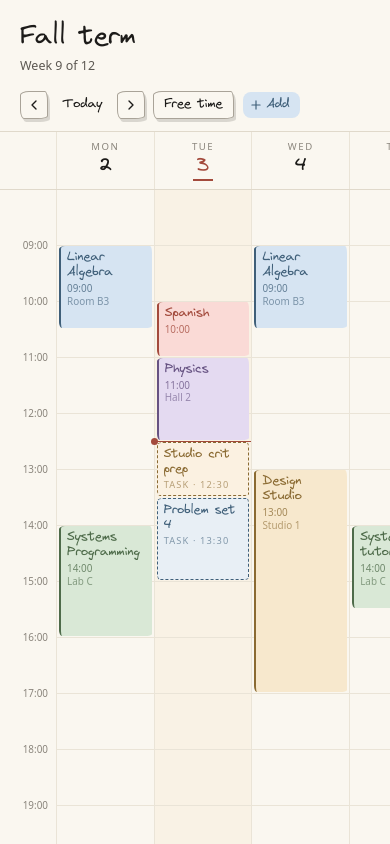
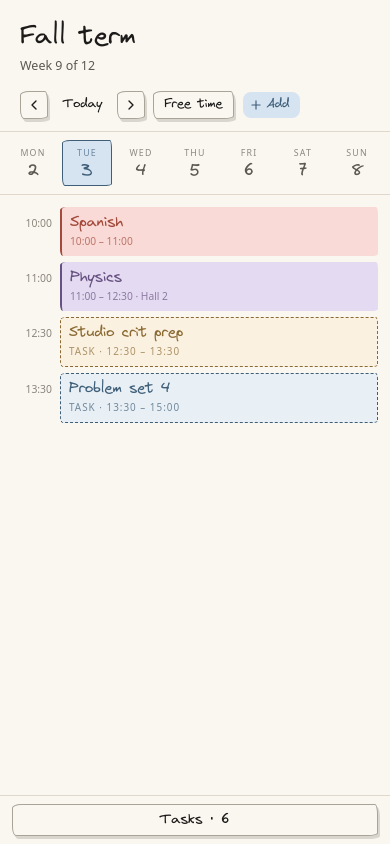
Before and after one commit to abderrahmenex86/TimeTable, a React (Vite) app: page / in a window 390 px wide. Built offline with nearby package versions, Linux system fonts and the light colour scheme.

Commit message:
[FEAT] add mobile day agenda and task drawer

```diff
--- /dev/null
+++ b/src/components/day-agenda/day-agenda.tsx
@@ -0,0 +1,216 @@
+import { useMemo, useState } from 'react'
+import { todayKey, weekdayOf } from '@/domain/dates'
+import { DEFAULT_DAY_WINDOW } from '@/domain/free-time'
+import { formatClock, formatDuration, formatRange } from '@/domain/time'
+import {
+  WEEKDAY_LABELS,
+  type Occurrence,
+  type Task,
+  type TaskBlock,
+} from '@/domain/types'
+import { cn } from '@/lib/utils'
+import { useWeek } from '@/store/hooks'
+import { useTimetable } from '@/store/timetable-store'
+import { subjectVars } from '@/components/week-grid/subject-style'
+
+const WINDOW = DEFAULT_DAY_WINDOW
+
+type Row =
+  | { kind: 'gap'; start: number; end: number }
+  | { kind: 'entry'; start: number; end: number; occurrence: Occurrence }
+  | { kind: 'task'; start: number; end: number; block: TaskBlock; task: Task }
+
+/**
+ * The phone view is not a squeezed week. A 390px column of seven days would be
+ * 40px wide, so the week becomes a day strip and the day becomes a list —
+ * a different projection of exactly the same occurrences and blocks.
+ */
+export function DayAgenda({
+  onSelectEntry,
+}: {
+  onSelectEntry?: (entryId: string) => void
+}) {
+  const { dates, occurrences } = useWeek()
+  const tasks = useTimetable((state) => state.tasks)
+  const blocks = useTimetable((state) => state.blocks)
+  const subjects = useTimetable((state) => state.subjects)
+  const showFreeTime = useTimetable((state) => state.showFreeTime)
+
+  const [requested, setRequested] = useState(() => todayKey())
+  const today = todayKey()
+
+  // Derive rather than sync: when the week changes, an out-of-range selection
+  // falls back to today (or Monday) without an effect.
+  const selected = dates.includes(requested)
+    ? requested
+    : dates.includes(today)
+      ? today
+      : dates[0]
+
+  const subjectsById = useMemo(
+    () => new Map(subjects.map((subject) => [subject.id, subject])),
+    [subjects],
+  )
+  const tasksById = useMemo(
+    () => new Map(tasks.map((task) => [task.id, task])),
+    [tasks],
+  )
+
+  const rows = useMemo<Row[]>(() => {
+    const items: Row[] = []
+
+    for (const occurrence of occurrences) {
+      if (occurrence.date !== selected) continue
+      items.push({
+        kind: 'entry',
+        start: occurrence.start,
+        end: occurrence.end,
+        occurrence,
+      })
+    }
+
+    for (const block of blocks) {
+      if (block.date !== selected) continue
+      const task = tasksById.get(block.taskId)
+      if (!task) continue
+      items.push({ kind: 'task', start: block.start, end: block.end, block, task })
+    }
+
+    items.sort((a, b) => a.start - b.start || a.end - b.end)
+
+    const withGaps: Row[] = []
+    let cursor = WINDOW.start
+    for (const item of items) {
+      if (item.start > cursor) {
+        withGaps.push({ kind: 'gap', start: cursor, end: item.start })
+      }
+      withGaps.push(item)
+      cursor = Math.max(cursor, item.end)
+    }
+    if (cursor < WINDOW.end) {
+      withGaps.push({ kind: 'gap', start: cursor, end: WINDOW.end })
+    }
+    return withGaps
+  }, [selected, occurrences, blocks, tasksById])
+
+  // Gaps are only worth a row when the overlay is on; otherwise they contribute
+  // an orphaned time label with nothing beside it.
+  const visibleRows = showFreeTime
+    ? rows
+    : rows.filter((row) => row.kind !== 'gap')
+
+  return (
+    <div className="flex min-h-0 flex-1 flex-col">
+      <div className="flex shrink-0 gap-1 overflow-x-auto border-b border-rule px-2 py-2">
+        {dates.map((date) => {
+          const isSelected = date === selected
+          const isToday = date === today
+          return (
+            <button
+              key={date}
+              type="button"
+              aria-pressed={isSelected}
+              aria-label={`${WEEKDAY_LABELS[weekdayOf(date)]} ${Number(date.slice(8))}`}
+              onClick={() => setRequested(date)}
+              className={cn(
+                'flex min-w-[42px] flex-1 flex-col items-center border px-1 py-1.5 transition-colors',
+                isSelected
+                  ? 'border-sky-pen bg-sky-fill text-sky-pen'
+                  : 'border-transparent text-ink-60',
+              )}
+              style={{ borderRadius: '8px 2px 9px 3px / 3px 9px 2px 8px' }}
+            >
+              <span className="text-[0.55rem] uppercase tracking-[0.14em] opacity-70">
+                {WEEKDAY_LABELS[weekdayOf(date)]}
+              </span>
+              <span
+                className={cn(
+                  'mt-0.5 font-hand text-[1.05rem] leading-none tabular-nums',
+                  isToday && !isSelected && 'text-rose-pen',
+                )}
+                data-num
+              >
+                {Number(date.slice(8))}
+              </span>
+            </button>
+          )
+        })}
+      </div>
+
+      <ul className="min-h-0 flex-1 overflow-y-auto px-3 py-3">
+        {visibleRows.length === 0 ? (
+          <li className="px-1 py-6 text-center text-[0.8rem] text-ink-40">
+            Nothing on this day. Drag a task in from the desktop view, or use
+            the arrow on a task to find it a slot.
+          </li>
+        ) : null}
+
+        {visibleRows.map((row) => (
+          <li key={`${row.kind}-${row.start}`} className="flex items-stretch gap-2">
+            <div
+              className="w-10 shrink-0 pt-2 text-right text-[0.65rem] tabular-nums text-ink-40"
+              data-num
+            >
+              {formatClock(row.start)}
+            </div>
+
+            <div className="min-w-0 flex-1 pb-1.5">
+              {row.kind === 'gap' ? (
+                <div className="border-l-[1.5px] border-dashed border-rule py-2 pl-2">
+                  <span className="text-[0.66rem] text-ink-40" data-num>
+                    {formatDuration(row.end - row.start)} free
+                  </span>
+                </div>
+              ) : row.kind === 'entry' ? (
+                <button
+                  type="button"
+                  onClick={() => onSelectEntry?.(row.occurrence.entryId)}
+                  className="block w-full border-l-[2.5px] px-2 py-1.5 text-left"
+                  style={{
+                    ...subjectVars(
+                      subjectsById.get(row.occurrence.subjectId)?.color,
+                    ),
+                    backgroundColor: 'var(--subject-fill)',
+                    borderLeftColor: 'var(--subject-pen)',
+                    color: 'var(--subject-pen)',
+                    borderRadius: '6px 2px 7px 3px / 3px 7px 2px 6px',
+                  }}
+                >
+                  <span className="block font-hand text-[0.95rem] leading-tight">
+                    {row.occurrence.title}
+                  </span>
+                  <span
+                    className="mt-0.5 block text-[0.64rem] opacity-70"
+                    data-num
+                  >
+                    {formatRange(row.start, row.end)}
+                    {row.occurrence.location ? ` · ${row.occurrence.location}` : ''}
+                  </span>
+                </button>
+              ) : (
+                <div
+                  className="border-[1.5px] border-dashed px-2 py-1.5"
+                  style={{
+                    ...subjectVars(subjectsById.get(row.task.subjectId ?? '')?.color),
+                    backgroundColor:
+                      'color-mix(in srgb, var(--subject-fill) 55%, var(--color-paper-raised))',
+                    borderColor: 'var(--subject-pen)',
+                    color: 'var(--subject-pen)',
+                    borderRadius: '6px 2px 7px 3px / 3px 7px 2px 6px',
+                  }}
+                >
+                  <span className="block font-hand text-[0.92rem] leading-tight">
+                    {row.task.title}
+                  </span>
+                  <span className="mt-0.5 block text-[0.62rem] uppercase tracking-[0.1em] opacity-70" data-num>
+                    task · {formatRange(row.start, row.end)}
+                  </span>
+                </div>
+              )}
+            </div>
+          </li>
+        ))}
+      </ul>
+    </div>
+  )
+}
--- a/src/routes/week-view.tsx
+++ b/src/routes/week-view.tsx
@@ -11,9 +11,15 @@ import {
 } from '@dnd-kit/core'
 import { ChevronLeft, ChevronRight, Plus } from 'lucide-react'
 import { toast } from 'sonner'
+import { DayAgenda } from '@/components/day-agenda/day-agenda'
 import { TaskForm } from '@/components/task-panel/task-form'
 import { TaskPanel } from '@/components/task-panel/task-panel'
 import { Button } from '@/components/ui/button'
+import {
+  Drawer,
+  DrawerContent,
+  DrawerTitle,
+} from '@/components/ui/drawer'
 import {
   DropdownMenu,
   DropdownMenuContent,
@@ -28,6 +34,7 @@ import { WeekGrid, type DropPreview } from '@/components/week-grid/week-grid'
 import { formatDayMonth } from '@/domain/dates'
 import { describeConflict, findConflict } from '@/domain/conflicts'
 import { DEFAULT_DAY_WINDOW } from '@/domain/free-time'
+import { countOpen } from '@/domain/tasks'
 import { formatClock, snapMinute } from '@/domain/time'
 import type { DateKey, Task, TimetableEntry } from '@/domain/types'
 import { createId } from '@/lib/id'
@@ -94,6 +101,7 @@ export function WeekView() {
 
   const [activeTask, setActiveTask] = useState<Task | null>(null)
   const [preview, setPreview] = useState<DropPreview | null>(null)
+  const [tasksOpen, setTasksOpen] = useState(false)
 
   // Mouse only. On touch, dragging a card would fight with scrolling the panel,
   // and the "find the next free slot" button covers the same job better.
@@ -263,11 +271,27 @@ export function WeekView() {
         }}
       >
         <div className="flex min-h-0 flex-1">
-          <WeekGrid onSelectEntry={openEntry} preview={preview} />
+          <div className="hidden min-h-0 flex-1 md:flex">
+            <WeekGrid onSelectEntry={openEntry} preview={preview} />
 
-          <aside className="hidden w-[320px] shrink-0 border-l border-rule bg-paper-sunk/40 lg:block">
-            <TaskPanel onCreate={openNewTask} onEdit={openTask} />
-          </aside>
+            <aside className="hidden w-[320px] shrink-0 border-l border-rule bg-paper-sunk/40 lg:block">
+              <TaskPanel onCreate={openNewTask} onEdit={openTask} />
+            </aside>
+          </div>
+
+          <div className="flex min-h-0 flex-1 flex-col md:hidden">
+            <DayAgenda onSelectEntry={openEntry} />
+
+            <div className="shrink-0 border-t border-rule bg-paper px-3 py-2">
+              <Button
+                variant="outline"
+                className="w-full font-hand"
+                onClick={() => setTasksOpen(true)}
+              >
+                Tasks · {countOpen(tasks)}
+              </Button>
+            </div>
+          </div>
         </div>
 
         <DragOverlay dropAnimation={null}>
@@ -289,6 +313,15 @@ export function WeekView() {
         subjects={subjects}
       />
 
+      <Drawer open={tasksOpen} onOpenChange={setTasksOpen}>
+        <DrawerContent className="h-[85dvh]">
+          <DrawerTitle className="sr-only">Tasks</DrawerTitle>
+          <div className="min-h-0 flex-1 overflow-hidden">
+            <TaskPanel onCreate={openNewTask} onEdit={openTask} />
+          </div>
+        </DrawerContent>
+      </Drawer>
+
       <EntryForm
         open={entryOpen}
         onOpenChange={setEntryOpen}
```
